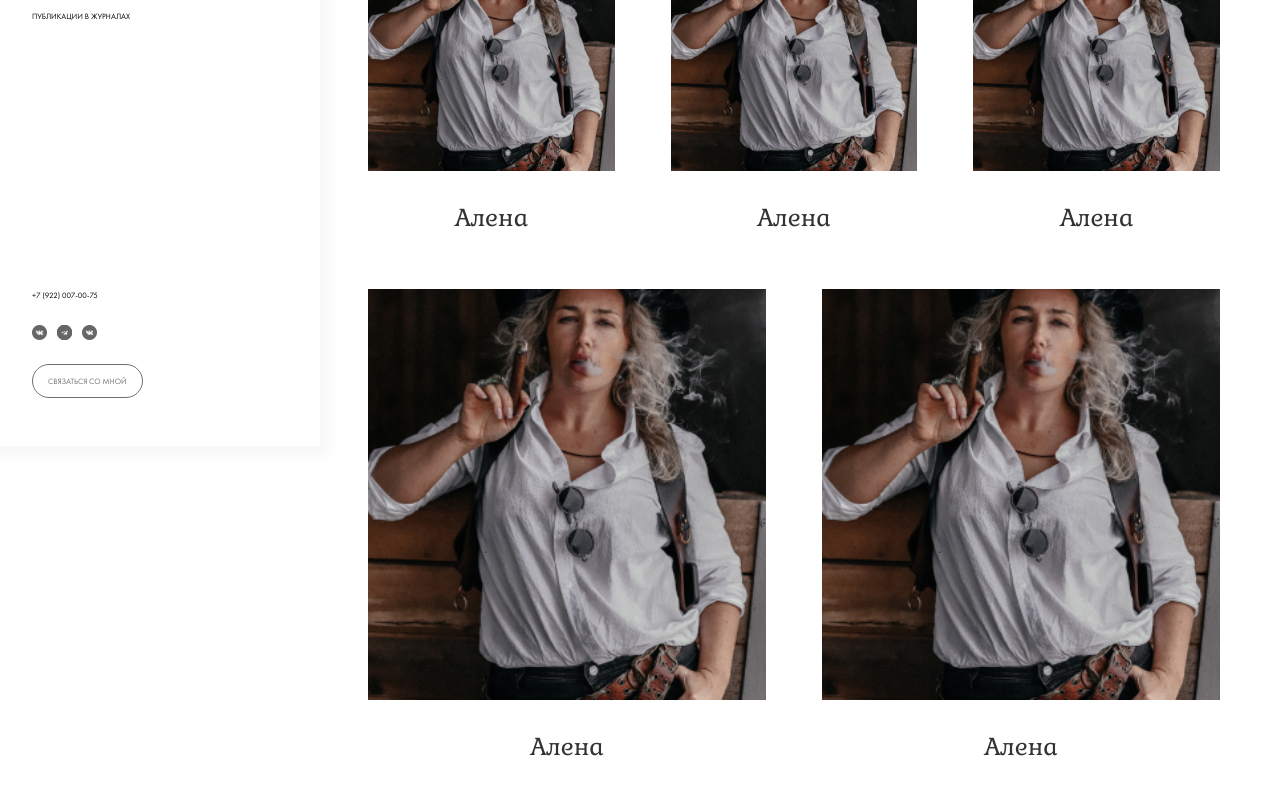
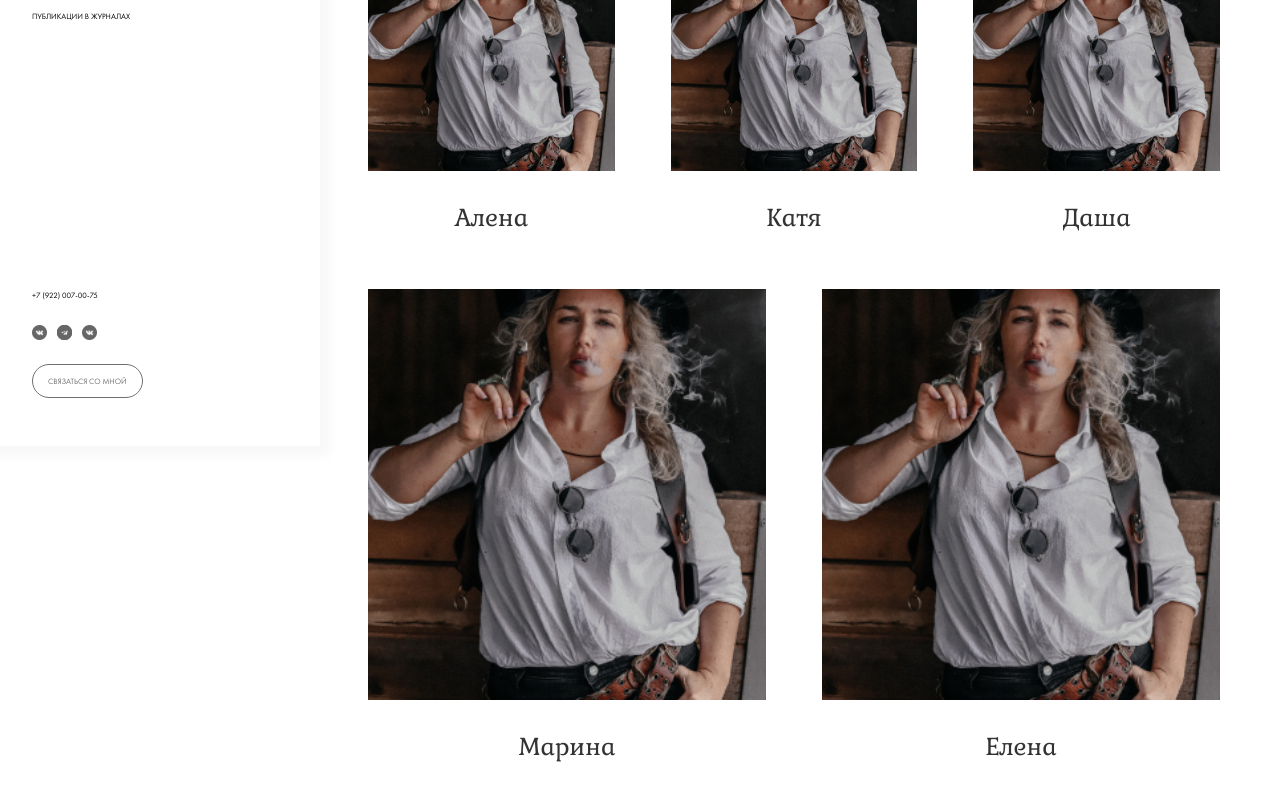
Before and after one commit to AntonKreida/melnikova_foto, a Next.js app: page /lookbook in a window 1280 px wide. Shown: the part 354-1154 px from the top of the page. Built offline with nearby package versions, Linux system fonts and the light colour scheme; what prettier-plugin-tailwindcss would draw is missing.

Commit message:
lookbook | fix

```diff
--- a/postcss.config.js
+++ b/postcss.config.js
@@ -2,7 +2,7 @@ module.exports = {
   plugins: {
     "postcss-import": {},
     "postcss-simple-vars": {},
-    "postcss-preset-env": {stage: 1},
+    "postcss-preset-env": { stage: 1 },
     "cssnano": {preset: 'default'},
     tailwindcss: {},
     autoprefixer: {},
--- a/src/api/get-fetchers/get-fetchers.ts
+++ b/src/api/get-fetchers/get-fetchers.ts
@@ -3,7 +3,7 @@ import { ILookbooks } from '@/interface';
 
 
 export const getLookbooksList = async () => {
-  const { data } = await apiBase.get<ILookbooks>('/lookbooks');
+  const { data } = await apiBase.get<ILookbooks[]>('/lookbooks');
 
   return data;
 };
--- a/src/components/gallery-item/Gallery-item.tsx
+++ b/src/components/gallery-item/Gallery-item.tsx
@@ -5,16 +5,16 @@ import Link from 'next/link';
 
 interface IGalleryItemProps {
   src: StaticImageData | string;
-  text: string;
+  title: string;
 }
 
-export const GalleryItem: FC<IGalleryItemProps> = ({ src, text }) => (
+export const GalleryItem: FC<IGalleryItemProps> = ({ src, title }) => (
   <Link className="col-span-2 flex flex-col gap-8" href="/lookbook/1">
     <Image alt="" className="h-full w-full object-cover" src={ src } />
     <div
       className="text-center font-default text-subMax text-black+"
     >
-      { text }
+      { title }
     </div>
   </Link>
 );
--- a/src/interface/fallback/fallback.ts
+++ b/src/interface/fallback/fallback.ts
@@ -1,5 +1,6 @@
-export interface IFallback<T> {
-  fallback?: {
+export interface IFallback<T, E> {
+  fallback: {
     [key: string]: T;
   };
+  errorMessage: E;
 }
--- a/src/lib/hooks/lookbook/use-lookbook.ts
+++ b/src/lib/hooks/lookbook/use-lookbook.ts
@@ -8,6 +8,6 @@ export const useLookbook = () => {
   const { data } = useSwr(SWR_KEYS.lookbook, getLookbooksList);
 
   return {
-    lookbooks: data
+    lookbooks: data || null
   };
 };
--- a/src/pages/api/data/lookbooks.ts
+++ b/src/pages/api/data/lookbooks.ts
@@ -1,5 +1,5 @@
 import Img from '@public/assets/images/itm.jpg';
-import { ILookbooks } from '@/interface';
+import { ILookbooks } from '@interface';
 
 
 export const lookbooksList: ILookbooks[] = [
--- /dev/null
+++ b/src/pages/lookbook/[lookbook].tsx
@@ -0,0 +1,5 @@
+const LookbookId = () => (
+  <div />
+);
+
+export default LookbookId;
--- a/src/views/about-page/about-page.tsx
+++ b/src/views/about-page/about-page.tsx
@@ -24,7 +24,7 @@ const listItems = [
 const AboutPage = () => (
   <Main>
     <div className="flex h-full gap-10 overflow-hidden pr-[30%]">
-      <div className="h-full w-full max-w-full">
+      <div className="h-full w-fit max-w-full">
         <Image priority alt="Александра Мельникова" className="h-full w-[471px] object-cover" property="" src={ AboutImg } />
       </div>
       <div className="flex h-full w-full flex-col">
--- a/src/views/lookbook-page/lookbook-page.tsx
+++ b/src/views/lookbook-page/lookbook-page.tsx
@@ -4,7 +4,6 @@ import { GetStaticProps } from 'next';
 
 import { Marking, Main } from '@layout';
 import { GalleryItem } from '@/components';
-import Img from '@public/assets/images/itm.jpg';
 import { useLookbook, SWR_KEYS } from '@/lib';
 import { getLookbooksList } from '@/api';
 import { ILookbooks, IFallback } from '@/interface';
@@ -13,29 +12,24 @@ import { ILookbooks, IFallback } from '@/interface';
 const LookbookPage = () => {
   const { lookbooks } = useLookbook();
 
-  console.log(lookbooks);
-
+  if (!lookbooks) {
+    return null;
+  }
 
   return (
     <Main>
       <Marking grid>
-        <GalleryItem src={ Img } text="Алена" />
-        <GalleryItem src={ Img } text="Алена" />
-        <GalleryItem src={ Img } text="Алена" />
-        <GalleryItem src={ Img } text="Алена" />
-        <GalleryItem src={ Img } text="Алена" />
+        { lookbooks?.map((lookbook) => (
+          <GalleryItem
+            key={ lookbook.id }
+            src={ lookbook.img }
+            title={ lookbook.title }
+          />
+        )) }
       </Marking>
     </Main>
   );
 };
-
-export const LookbookPageFallback = (
-  { fallback }: IFallback<ILookbooks>
-) => (
-  <SWRConfig value={{ fallback }}>
-    <LookbookPage />
-  </SWRConfig>
-);
 
 export const getStaticProps: GetStaticProps = async () => {
   try {
@@ -60,4 +54,20 @@ export const getStaticProps: GetStaticProps = async () => {
   }
 };
 
+export const LookbookPageFallback = (
+  { fallback, errorMessage }: IFallback<ILookbooks, string>
+) => {
+  if (errorMessage) {
+    return null;
+  }
+
+
+  return (
+    <SWRConfig value={{ fallback }}>
+      <LookbookPage />
+    </SWRConfig>
+  );
+};
+
+
 export default LookbookPageFallback;
```
